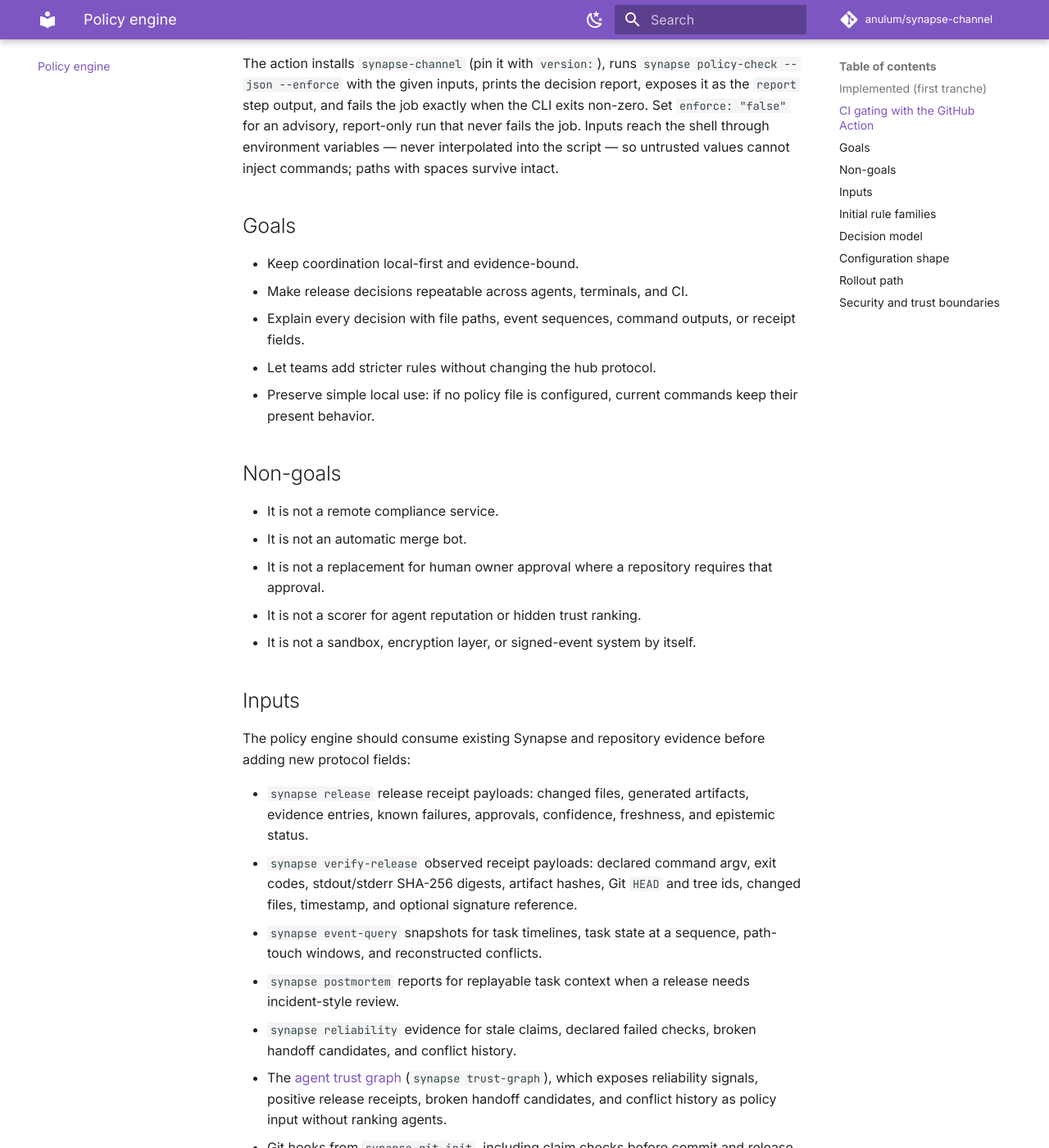
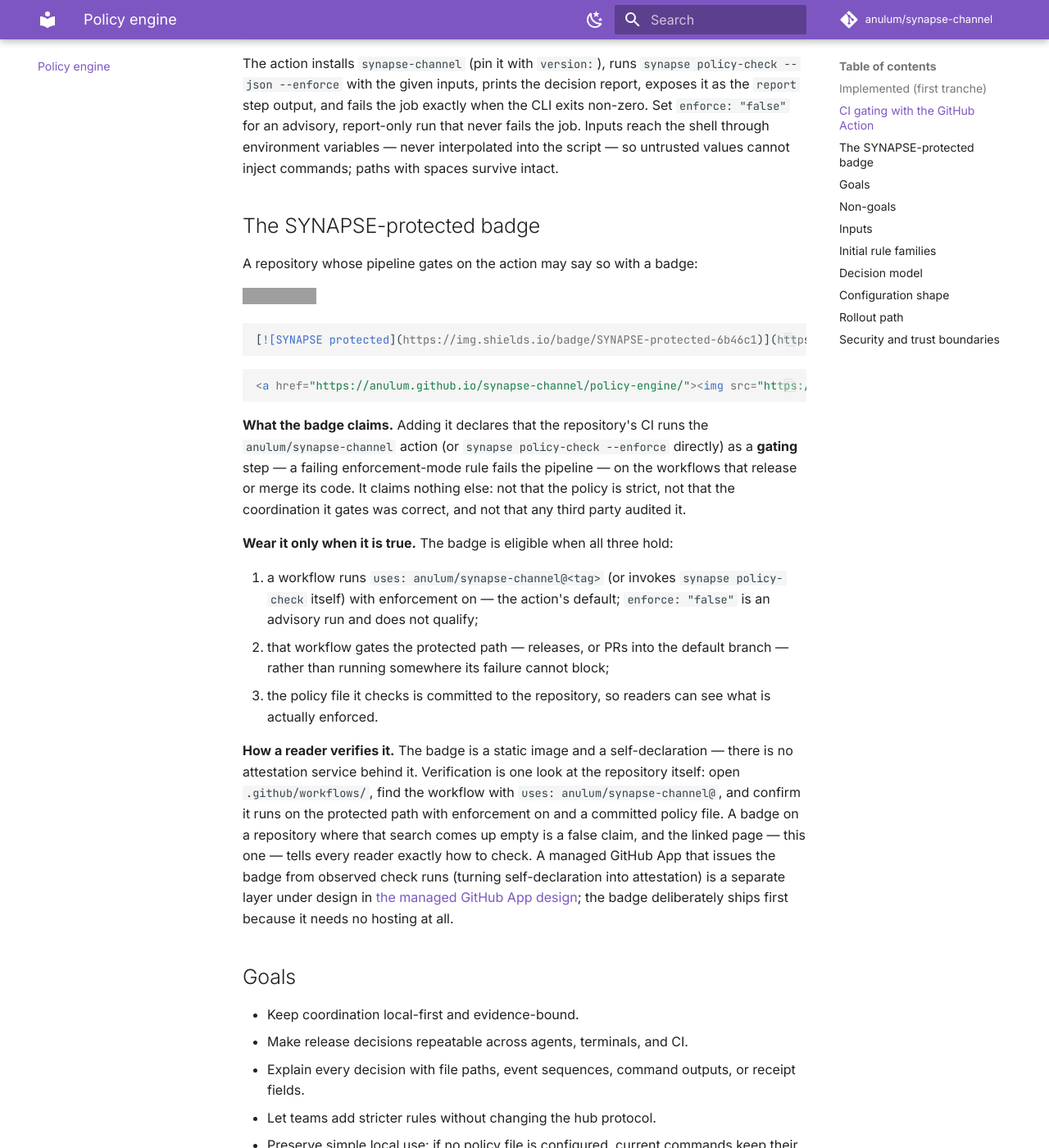
Before and after one commit to anulum/synapse-channel, an MkDocs documentation site: the page built from docs/policy-engine.md, in a window 1280 px wide and 1400 px high, scrolled down 1279 px. Shown: the whole window at 82% size. Built offline with MkDocs 1.6.1 and Material for MkDocs 9.7.7, drawn with Linux system fonts in a browser that asks for light colours; comment, search, counter and statistics services are not loaded; grey boxes are pictures that could not be loaded.

Commit message:
Ship the SYNAPSE-protected badge as an honest self-declaration
The first slice of the managed GitHub App build order, deliberately the
one needing no hosting: a repository whose CI gates on the policy-check
action (or synapse policy-check --enforce directly) may declare it with
a static badge. The policy engine page bounds the claim precisely -
gating step on the protected path, nothing about policy strictness or
third-party audit - names the three eligibility conditions (enforcement
on, gating placement, committed policy file; an advisory enforce:false
run does not qualify), and spells out how any reader verifies the claim
in the repository itself, because there is no attestation service
behind the image. The App design doc's adoption gate is recorded as
lifted with the badge-first build order; the App itself remains not
implemented, and it is what would turn this self-declaration into an
attestation. This repository does not wear the badge: its own CI does
not gate on the action.

Authored by Anulum Fortis & Arcane Sapience (protoscience@anulum.li)

````diff
--- a/docs/_generated/capability_manifest.json
+++ b/docs/_generated/capability_manifest.json
@@ -7,7 +7,7 @@
     "optional_dependency_groups": 7,
     "package_modules": 288,
     "public_api_exports": 70,
-    "tests": 4277,
+    "tests": 4279,
     "version": "0.92.0",
     "wire_message_types": 67,
     "workflows": 12
--- a/docs/policy-engine.md
+++ b/docs/policy-engine.md
@@ -57,6 +57,49 @@
 report-only run that never fails the job. Inputs reach the shell through
 environment variables — never interpolated into the script — so untrusted
 values cannot inject commands; paths with spaces survive intact.
+
+## The SYNAPSE-protected badge
+
+A repository whose pipeline gates on the action may say so with a badge:
+
+[![SYNAPSE protected](https://img.shields.io/badge/SYNAPSE-protected-6b46c1)](https://anulum.github.io/synapse-channel/policy-engine/)
+
+```markdown
+[![SYNAPSE protected](https://img.shields.io/badge/SYNAPSE-protected-6b46c1)](https://anulum.github.io/synapse-channel/policy-engine/)
+```
+
+```html
+<a href="https://anulum.github.io/synapse-channel/policy-engine/"><img src="https://img.shields.io/badge/SYNAPSE-protected-6b46c1" alt="SYNAPSE protected"></a>
+```
+
+**What the badge claims.** Adding it declares that the repository's CI runs
+the `anulum/synapse-channel` action (or `synapse policy-check --enforce`
+directly) as a **gating** step — a failing enforcement-mode rule fails the
+pipeline — on the workflows that release or merge its code. It claims
+nothing else: not that the policy is strict, not that the coordination it
+gates was correct, and not that any third party audited it.
+
+**Wear it only when it is true.** The badge is eligible when all three hold:
+
+1. a workflow runs `uses: anulum/synapse-channel@<tag>` (or invokes
+   `synapse policy-check` itself) with enforcement on — the action's
+   default; `enforce: "false"` is an advisory run and does not qualify;
+2. that workflow gates the protected path — releases, or PRs into the
+   default branch — rather than running somewhere its failure cannot block;
+3. the policy file it checks is committed to the repository, so readers can
+   see what is actually enforced.
+
+**How a reader verifies it.** The badge is a static image and a
+self-declaration — there is no attestation service behind it. Verification
+is one look at the repository itself: open `.github/workflows/`, find the
+workflow with `uses: anulum/synapse-channel@`, and confirm it runs on the
+protected path with enforcement on and a committed policy file. A badge on
+a repository where that search comes up empty is a false claim, and the
+linked page — this one — tells every reader exactly how to check. A
+managed GitHub App that issues the badge from observed check runs (turning
+self-declaration into attestation) is a separate layer under design in
+[the managed GitHub App design](managed-github-app.md); the badge
+deliberately ships first because it needs no hosting at all.
 
 ## Goals
 
````
Also changed, not shown: CHANGELOG.md (+9 -0 lines), README.md (+1 -1 lines), docs/managed-github-app.md (+16 -8 lines), 2 other files.
